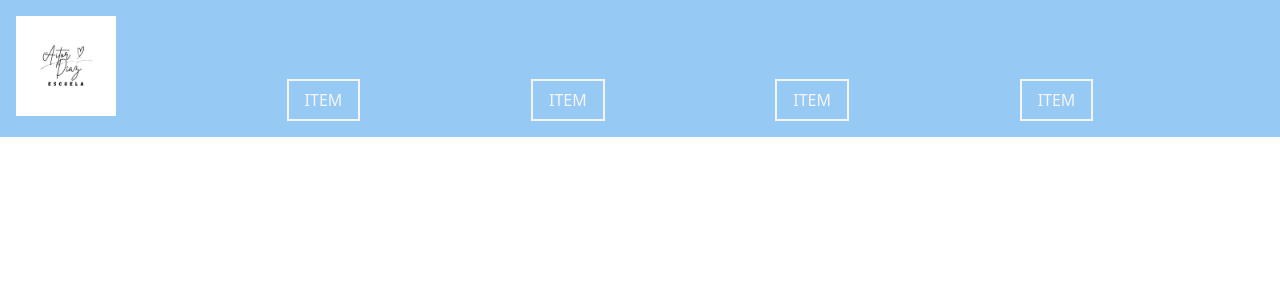
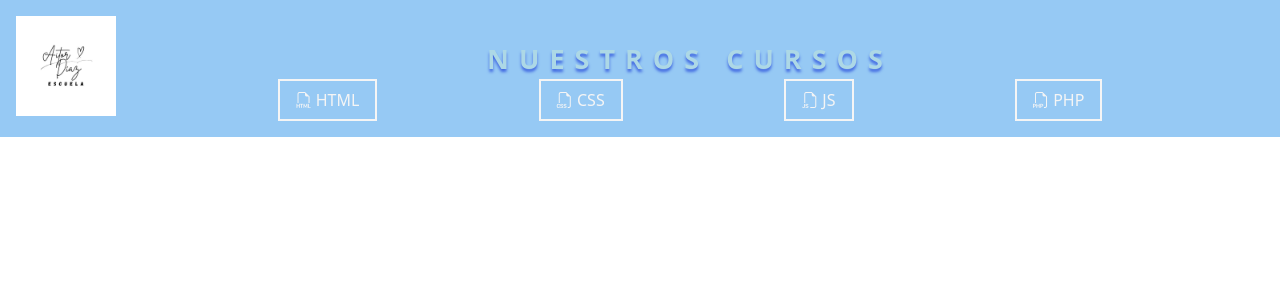
Before and after one commit to Espadv69/metodologia, a PHP site: page /php/home.php in a window 1280 px wide. Shown: the part 86-386 px from the top of the page. Run offline with PHP 8.4, Linux system fonts and the light colour scheme.

Commit message:
Update: new <h4>, new icons for items and new some changes for names of <a>

```diff
--- a/clase/layout/footer.php
+++ b/clase/layout/footer.php
@@ -14,11 +14,12 @@
             <!-- logo -->
              <img src="../img/logo-escuela.jpg" alt="ES UN LOGO DE LA ESCUELA CON EL NOMBRE DE AITOR" width="100%">
             </div>
+            <h4>Nuestros cursos</h4>
             <div class="footer-items">
-                <a href="item">Item</a>
-                <a href="item">Item</a>
-                <a href="item">Item</a>
-                <a href="item">Item</a>
+                <a href="item"><i class="bi bi-filetype-html"></i> HTML</a>
+                <a href="item"><i class="bi bi-filetype-css"></i> CSS</a>
+                <a href="item"><i class="bi bi-filetype-js"></i> JS</a>
+                <a href="item"><i class="bi bi-filetype-php"></i> PHP</a>
             </div>
         </footer>
 
```
